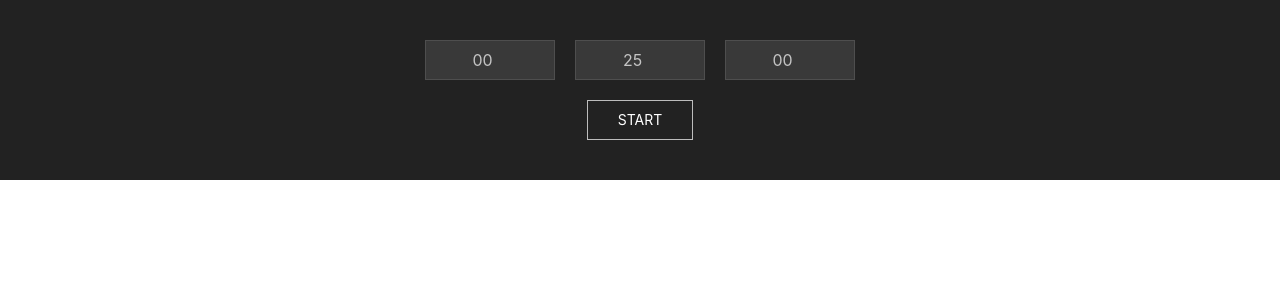
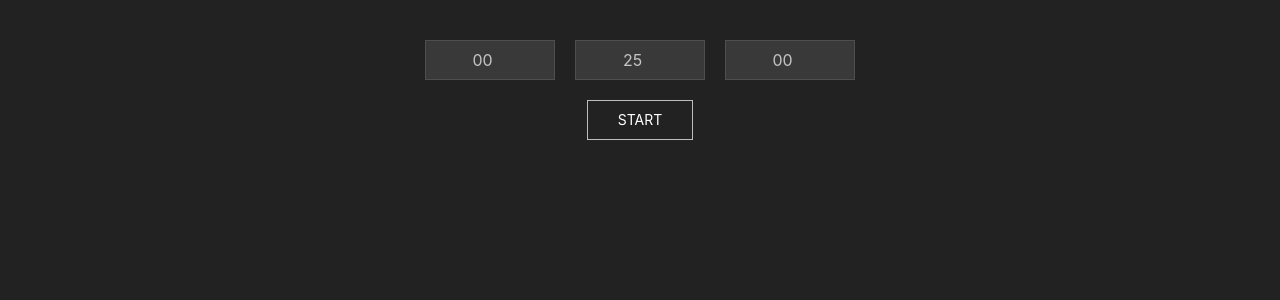
Before and after one commit to krowker/simpletimer, a React (Create React App) app in the folder simpletimer/: page / in a window 1280 px wide. Shown: the top 300 px of the page. Built offline with nearby package versions, Linux system fonts and the light colour scheme.

Commit message:
add some grid

```diff
--- a/simpletimer/src/App.js
+++ b/simpletimer/src/App.js
@@ -14,14 +14,26 @@ function App() {
   return (
     <div
       className="App"
-      class="uk-background-secondary uk-light uk-padding uk-panel"
+      class="uk-background-secondary
+      uk-light uk-padding
+      uk-panel
+      uk-height-viewport"
     >
       <div
-    class="uk-flex uk-flex-center"
+        class="uk-flex
+    uk-flex-center
+    uk-flex-middle
+    uk-grid-small
+    uk-text-center
+    uk-flex-column"
+        uk-grid
       >
+        <div>
           <form>
             <input
-          class="uk-input uk-form-width-small uk-text-center"
+              class="uk-input
+          uk-form-width-small
+          uk-text-center"
               type="number"
               min="0"
               max="23"
@@ -32,7 +44,10 @@ function App() {
               disabled={timerState ? true : false}
             />
             <input
-          class="uk-input uk-form-width-small uk-text-center uk-margin-left"
+              class="uk-input
+          uk-form-width-small
+          uk-text-center
+          uk-margin-left"
               type="number"
               min="0"
               max="60"
@@ -43,7 +58,10 @@ function App() {
               disabled={timerState ? true : false}
             />
             <input
-          class="uk-input uk-form-width-small uk-text-center uk-margin-left"
+              class="uk-input
+          uk-form-width-small
+          uk-text-center
+          uk-margin-left"
               type="number"
               min="0"
               max="60"
@@ -55,9 +73,8 @@ function App() {
             />
           </form>
         </div>
-      <p></p>
+        <div class="uk-margin">
           <div
-      class = "uk-flex uk-flex-center"
           >
             <button
               class="uk-button uk-button-default"
@@ -67,6 +84,8 @@ function App() {
             </button>
           </div>
         </div>
+      </div>
+    </div>
   );
 }
 
```
Lines whose indentation alone changed are shown as unchanged.
